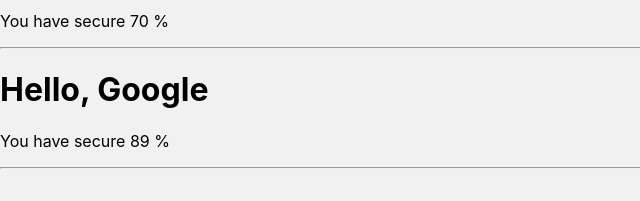
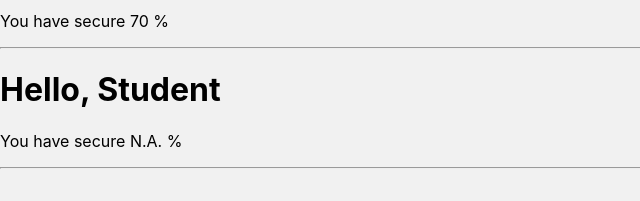
Before and after one commit to apni-coding/reactjstutorial, a React (Create React App) app: page / in a window 1280 px wide. Shown: the part 191-392 px from the top of the page, without its empty margins (0-640 px from the left). Built offline with nearby package versions, Linux system fonts and the light colour scheme.

Commit message:
default props in react js

```diff
--- a/src/App.js
+++ b/src/App.js
@@ -5,7 +5,7 @@ function App() {
     <>
     <Student name= "Alexa" marks={80}/>
     <Student name= "Siri" marks={70}/>
-    <Student name= "Google" marks={89}/>
+    <Student  />
    </>
   );
 }
--- a/src/Student.js
+++ b/src/Student.js
@@ -1,17 +1,35 @@
-const { Component } = require("react");
+// const { Component } = require("react");
 
-class Student extends Component{
-    render(){
-        console.log(this.props)
-        const {name, marks} = this.props
-        return(
-            <>
-                <h1>Hello, {name}</h1>
-                <p>You have secure {marks} %</p>
-                <hr />
-            </>
-        )
-    }
+// class Student extends Component{
+//     render(){
+//         console.log(this.props)
+//         const {name, marks} = this.props
+//         return(
+//             <>
+// <h1>Hello, {name}</h1>
+// <p>You have secure {marks} %</p>
+// <hr />
+//             </>
+//         )
+//     }
+// }
+
+
+
+function Student(props) {
+    const {name = "Student", marks = "N.A."} = props;
+    // props.name = "Vivek"
+    // console.log(props)
+  return (
+    <>
+      <h1>Hello, {name}</h1>
+      <p>You have secure {marks} %</p>
+      <hr />
+    </>
+  );
 }
-
-export default Student
+// Student.defaultProps = {
+//     name:"Student",
+//     marks:"N.A."
+// }
+export default Student;
```
